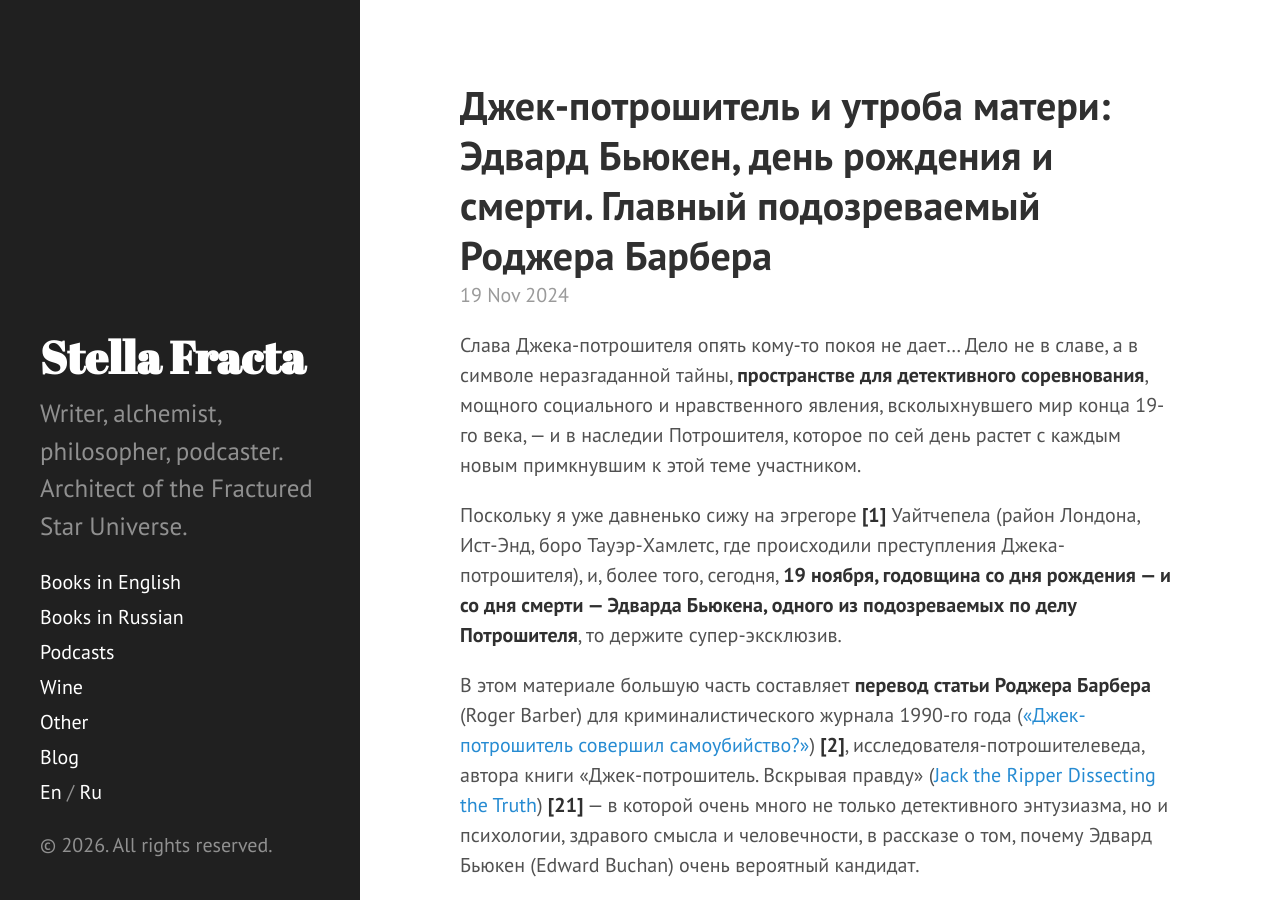
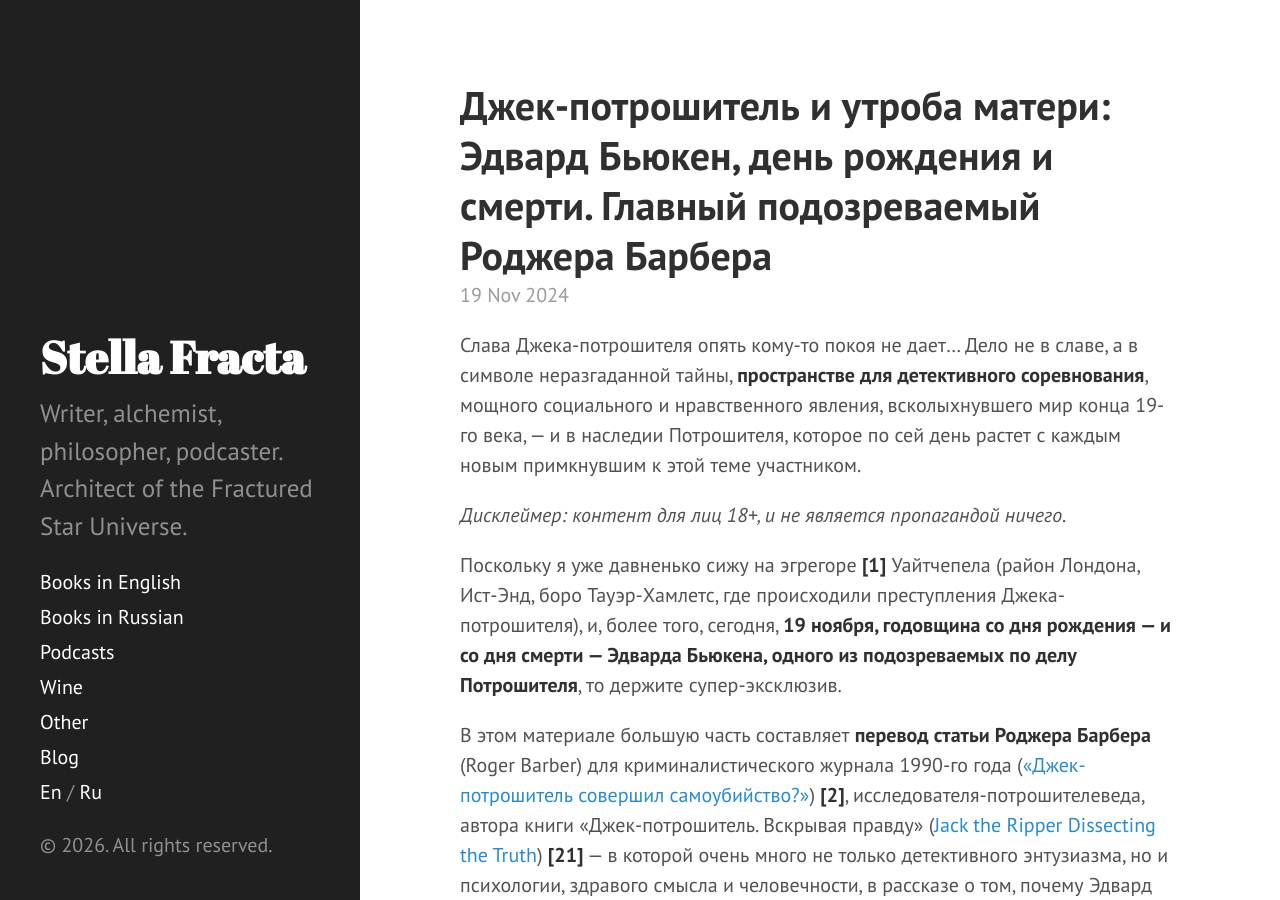
Before and after one commit to remiel-undead/stellafracta.com, a Jekyll site: the page built from _posts/2024-11-19-jack-the-ripper-mothers-womb.md, in a window 1280 px wide and 900 px high. Built offline with Jekyll 4.4.1, drawn with Linux system fonts in a browser that asks for light colours.

Commit message:
Add disclaimer to Jack the Ripper article

```diff
--- a/_posts/2024-11-19-jack-the-ripper-mothers-womb.md
+++ b/_posts/2024-11-19-jack-the-ripper-mothers-womb.md
@@ -5,6 +5,8 @@ title:  "Джек-потрошитель и утроба матери: Эдва
 
 Слава Джека-потрошителя опять кому-то покоя не дает… Дело не в славе, а в символе неразгаданной тайны, **пространстве для детективного соревнования**, мощного социального и нравственного явления, всколыхнувшего мир конца 19-го века, — и в наследии Потрошителя, которое по сей день растет с каждым новым примкнувшим к этой теме участником.
 <!--more-->
+
+*Дисклеймер: контент для лиц 18+, и не является пропагандой ничего.*
 
 Поскольку я уже давненько сижу на эгрегоре **[1]** Уайтчепела (район Лондона, Ист-Энд, боро Тауэр-Хамлетс, где происходили преступления Джека-потрошителя), и, более того, сегодня, **19 ноября, годовщина со дня рождения — и со дня смерти — Эдварда Бьюкена, одного из подозреваемых по делу Потрошителя**, то держите супер-эксклюзив.
 
```
